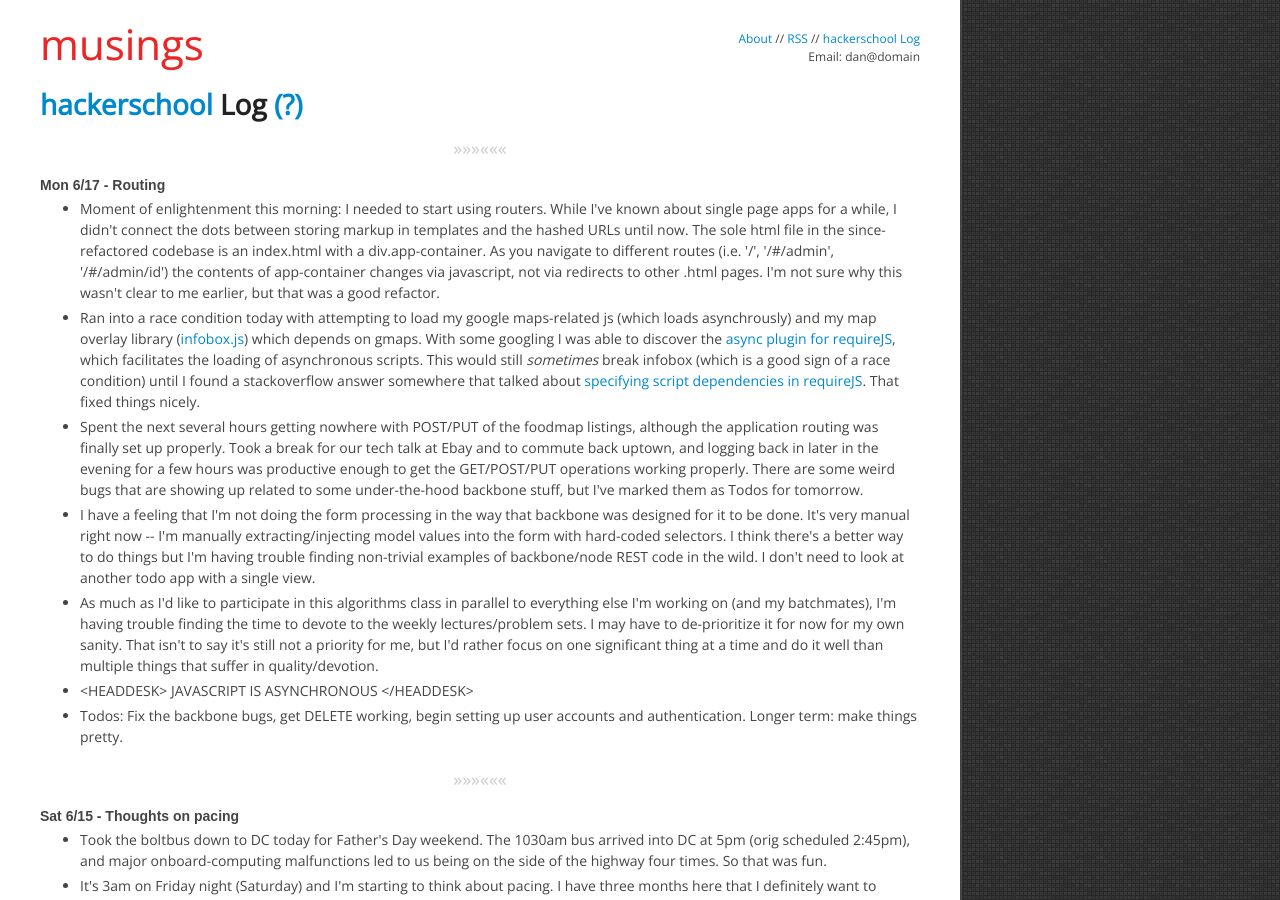
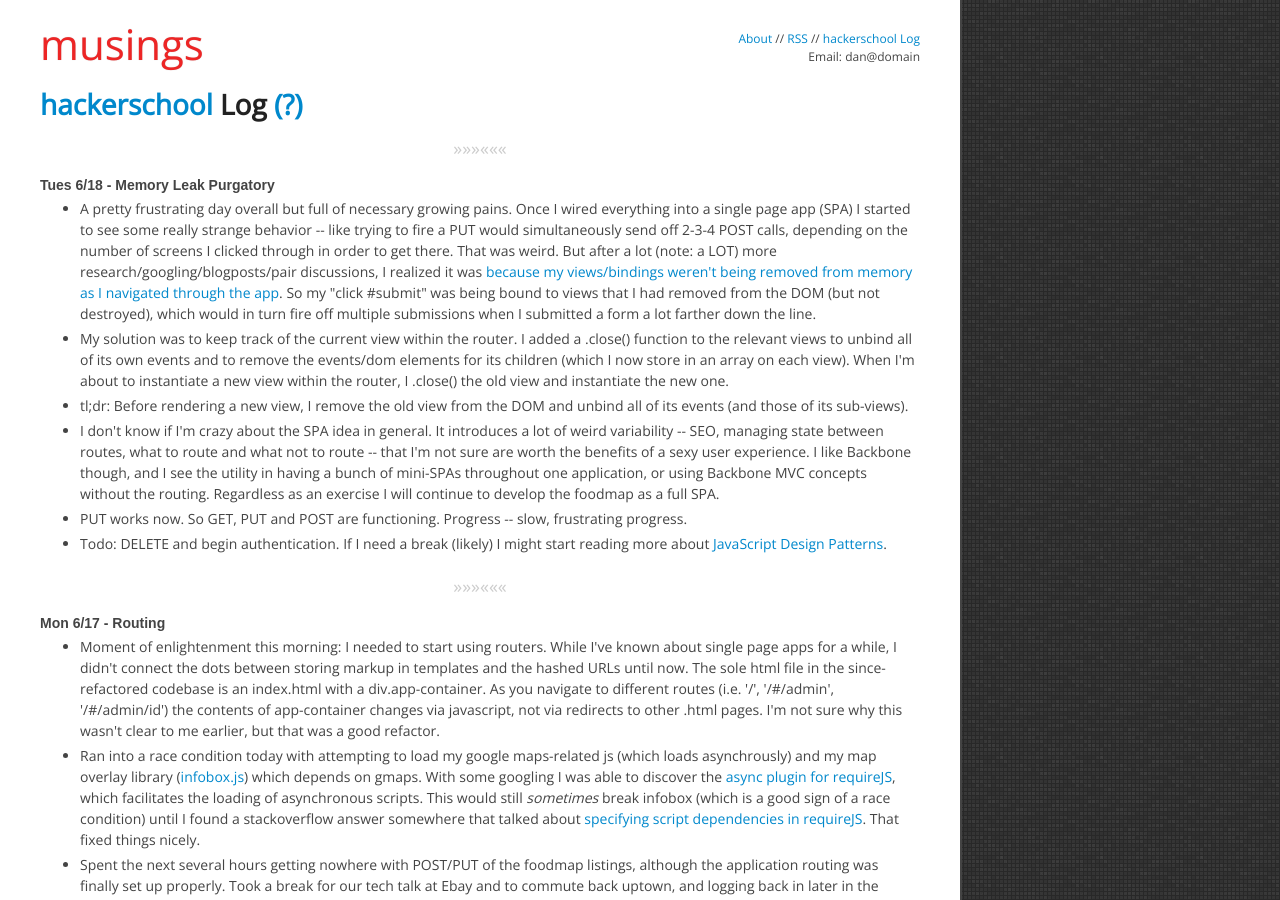
Before and after one commit to danielna/danielna.github.com, a Jekyll site: the page built from hackerschool.html, in a window 1280 px wide and 900 px high. Built offline with Jekyll 4.4.1, drawn with Linux system fonts in a browser that asks for light colours; nearby versions of some CDN libraries; library files that are not in the unit come from our copies; Markdown is read by kramdown in place of the engine named in the settings.

Commit message:
log 6/18

```diff
--- a/hackerschool.html
+++ b/hackerschool.html
@@ -9,6 +9,30 @@ permalink: /hackerschool/index.html
     <div id="help-content">
         In June 2013 I started my three months at <a href="/2013/05/19/cracker-barrel-and-hackerschool.html" title="Cracker Barrel and hackerschool">hackerschool</a>.  This is where I'll keep a log of what I'm working on/thinking/experiencing/etc.  I'm envisioning something kind of like twitter, but less ephemeral.  It'll be similarly stream-of-conscience.  When I write longer-form posts that pertain to HS I'll link to it both here and on the homepage.
     </div>
+
+    <div class="separator">&raquo;&raquo;&raquo;&laquo;&laquo;&laquo;</div>
+
+    <span class="date" id="2013-06-18">Tues 6/18 - Memory Leak Purgatory</span>
+    <ul>
+        <li>
+            A pretty frustrating day overall but full of necessary growing pains.  Once I wired everything into a single page app (SPA) I started to see some really strange behavior -- like trying to fire a PUT would simultaneously send off 2-3-4 POST calls, depending on the number of screens I clicked through in order to get there.  That was weird.  But after a lot (note: a LOT) more research/googling/blogposts/pair discussions, I realized it was <a href="http://stackoverflow.com/questions/7567404/backbone-js-repopulate-or-recreate-the-view/7607853#7607853" target="_blank">because my views/bindings weren't being removed from memory as I navigated through the app</a>.  So my "click #submit" was being bound to views that I had removed from the DOM (but not destroyed), which would in turn fire off multiple submissions when I submitted a form a lot farther down the line.
+        </li>
+        <li>
+            My solution was to keep track of the current view within the router.  I added a .close() function to the relevant views to unbind all of its own events and to remove the events/dom elements for its children (which I now store in an array on each view).  When I'm about to instantiate a new view within the router, I .close() the old view and instantiate the new one.
+        </li>
+        <li>
+            tl;dr: Before rendering a new view, I remove the old view from the DOM and unbind all of its events (and those of its sub-views).
+        </li>
+        <li>
+            I don't know if I'm crazy about the SPA idea in general.  It introduces a lot of weird variability -- SEO, managing state between routes, what to route and what not to route -- that I'm not sure are worth the benefits of a sexy user experience.  I like Backbone though, and I see the utility in having a bunch of mini-SPAs throughout one application, or using Backbone MVC concepts without the routing.  Regardless as an exercise I will continue to develop the foodmap as a full SPA.
+        </li>
+        <li>
+            PUT works now.  So GET, PUT and POST are functioning.  Progress -- slow, frustrating progress.
+        </li>
+        <li>
+            Todo: DELETE and begin authentication.  If I need a break (likely) I might start reading more about <a href="http://addyosmani.com/resources/essentialjsdesignpatterns/book/" target='_blank'>JavaScript Design Patterns</a>.
+        </li>
+    </ul>
 
     <div class="separator">&raquo;&raquo;&raquo;&laquo;&laquo;&laquo;</div>
 
```
